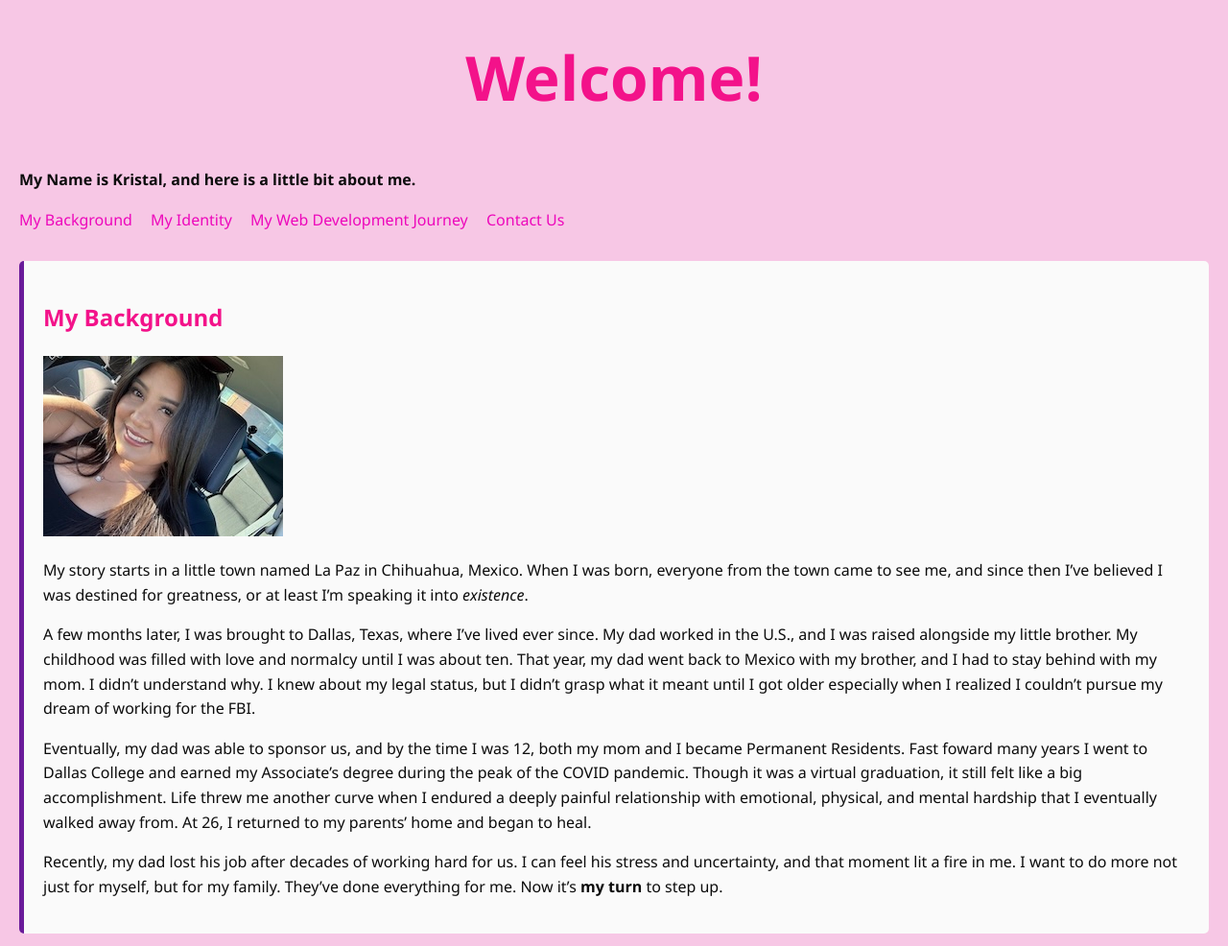
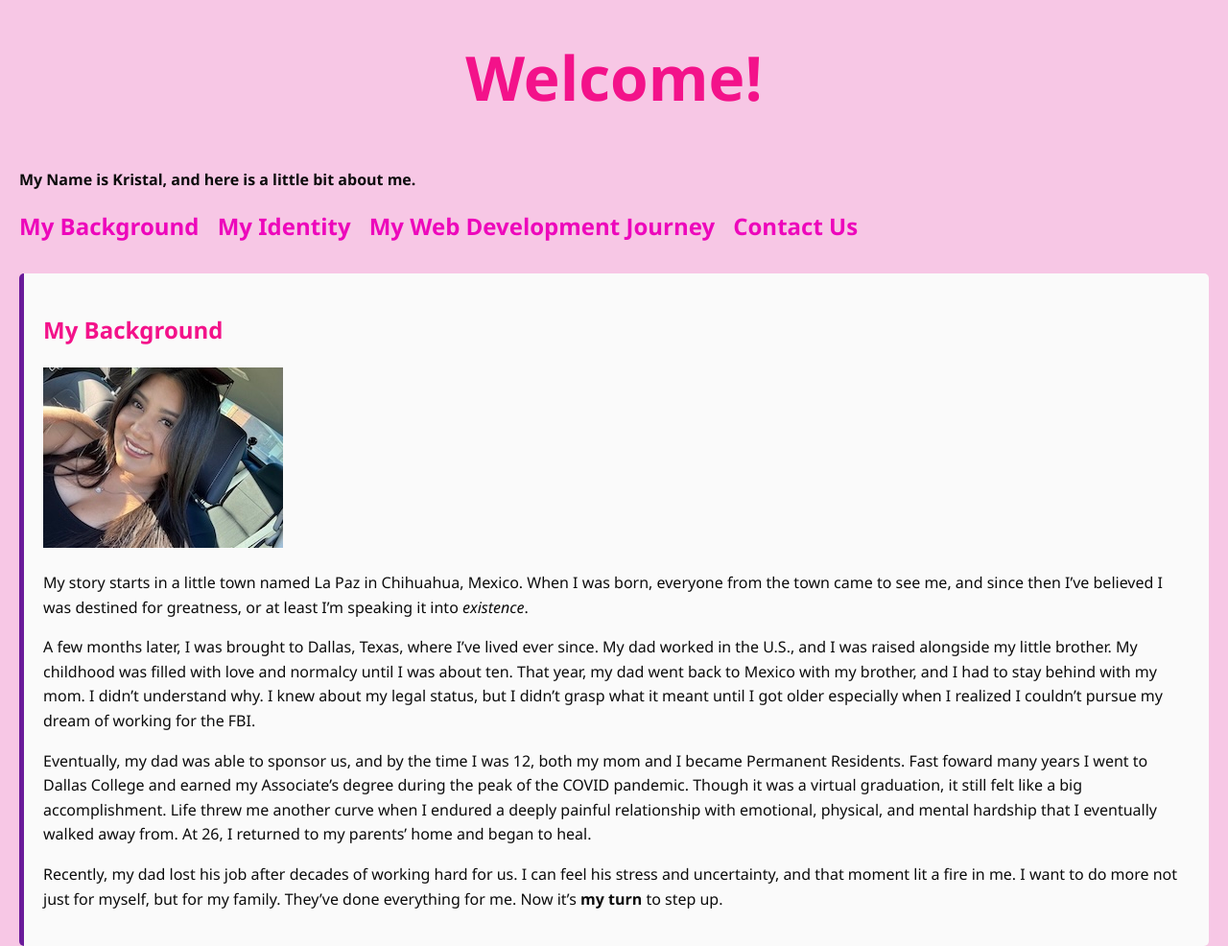
Before and after one commit to KristalEstrada/webtools, a plain HTML site: page index.html in a window 1280 px wide. Shown: the top 986 px of the page at 96% size. Drawn offline with Linux system fonts and the light colour scheme.

Commit message:
edidted nav links to be larger and bolder

```diff
--- a/css/style.css
+++ b/css/style.css
@@ -16,10 +16,13 @@ h1 {
 
 header, footer {
     background-color: #eacbf0;
-    padding: 15px;
+    padding: 20px;
     text-align: center;
 }
-
+nav a {
+  font-size: x-large;
+  font-weight: bold;
+}
 nav ul {
     list-style: none;
     padding: 0;
```
Also changed, not shown: products.html (added), team.html (added), 1 other file.
